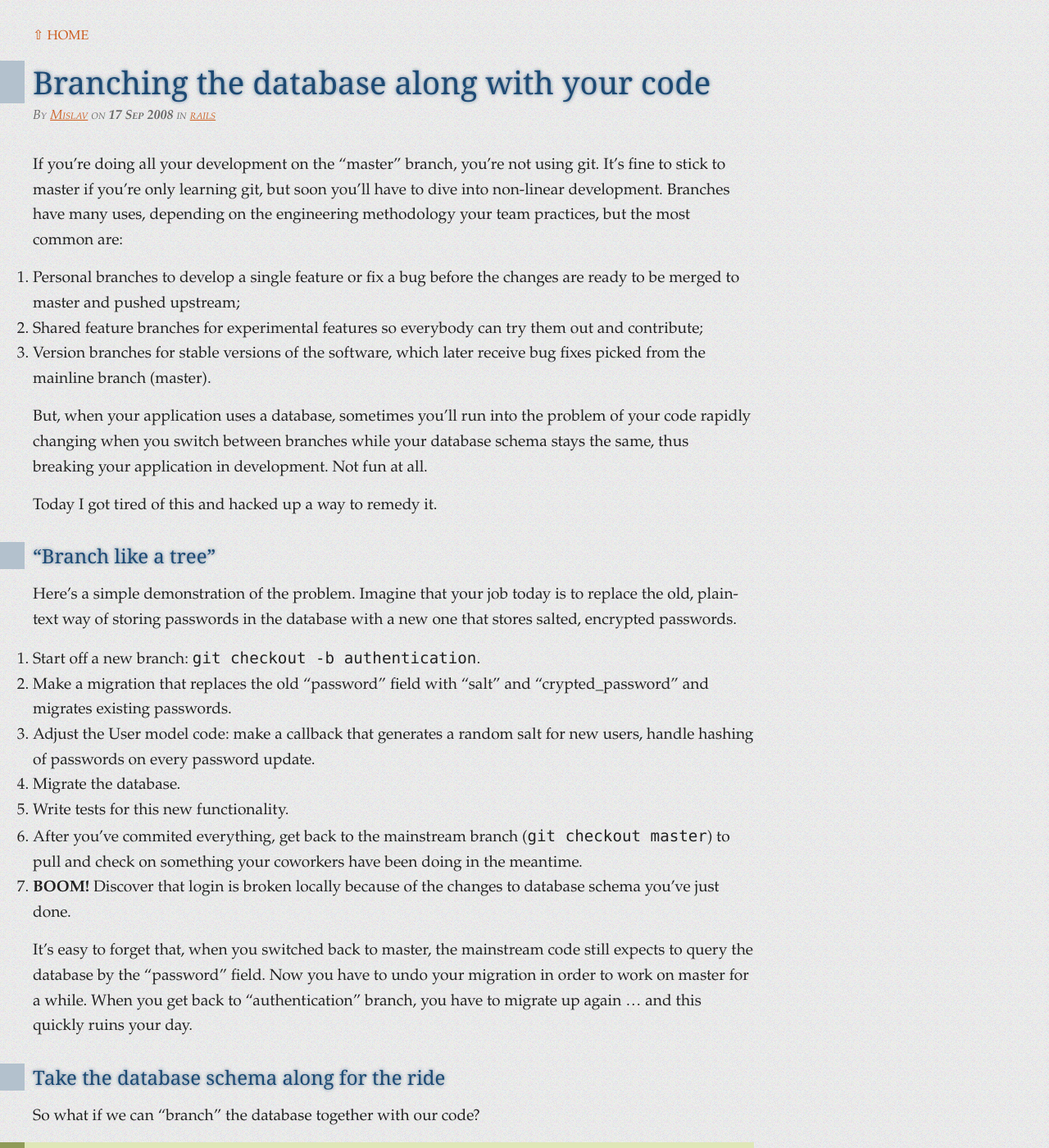
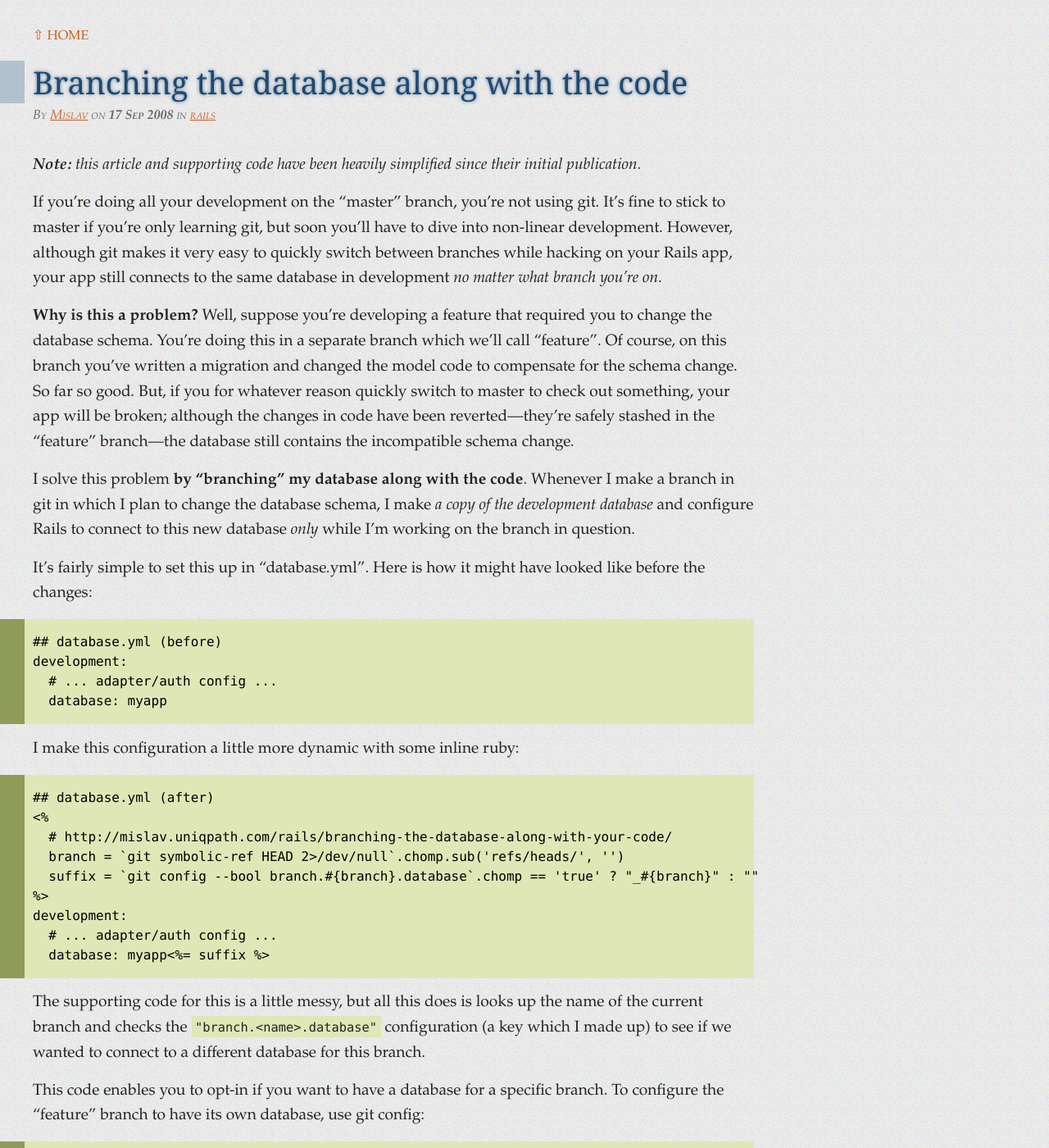
Before and after one commit to mislav/blog, a Jekyll site: the page built from rails/_posts/2008-09-17-branching-the-database-along-with-your-code.markdown, in a window 1280 px wide and 1400 px high. Shown: the whole window at 82% size. Built offline with Jekyll 4.4.1, drawn with Linux system fonts in a browser that asks for light colours; Markdown is read by kramdown in place of the engine named in the settings; some of the changed text lies outside the part shown.

Commit message:
simplify the article about branching the database

```diff
--- a/rails/_posts/2008-09-17-branching-the-database-along-with-your-code.markdown
+++ b/rails/_posts/2008-09-17-branching-the-database-along-with-your-code.markdown
@@ -1,85 +1,54 @@
 ---
 permalink: /rails/branching-the-database-along-with-your-code/
-title: Branching the database along with your code
+title: Branching the database along with the code
 layout: post
 category: rails
-description: A sample Rails configuration to enable moving your database along with your real branches.
+description: Simple Rails configuration to enable switching your database as you change branches.
 ---
 
-If you’re doing all your development on the “master” branch, you’re not using git. It’s fine to stick to master if you’re only learning git, but soon you’ll have to dive into non-linear development. Branches have many uses, depending on the engineering methodology your team practices, but the most common are:
+<i><strong>Note:</strong> this article and supporting code have been heavily simplified since their initial publication.</i>
 
-1. Personal branches to develop a single feature or fix a bug before the changes are ready to be merged to master and pushed upstream;
-2. Shared feature branches for experimental features so everybody can try them out and contribute;
-3. Version branches for stable versions of the software, which later receive bug fixes picked from the mainline branch (master).
+If you’re doing all your development on the “master” branch, you’re not using git. It’s fine to stick to master if you’re only learning git, but soon you’ll have to dive into non-linear development. However, although git makes it very easy to quickly switch between branches while hacking on your Rails app, your app still connects to the same database in development *no matter what branch you're on*.
 
-But, when your application uses a database, sometimes you’ll run into the problem of your code rapidly changing when you switch between branches while your database schema stays the same, thus breaking your application in development. Not fun at all.
+**Why is this a problem?** Well, suppose you're developing a feature that required you to change the database schema. You're doing this in a separate branch which we'll call "feature". Of course, on this branch you've written a migration and changed the model code to compensate for the schema change. So far so good. But, if you for whatever reason quickly switch to master to check out something, your app will be broken; although the changes in code have been reverted—they're safely stashed in the "feature" branch—the database still contains the incompatible schema change.
 
-Today I got tired of this and hacked up a way to remedy it.
+I solve this problem **by "branching" my database along with the code**. Whenever I make a branch in git in which I plan to change the database schema, I make *a copy of the development database* and configure Rails to connect to this new database *only* while I'm working on the branch in question.
 
-<h2 id="problem">&#8220;Branch like a tree&#8221;</h2>
+It's fairly simple to set this up in "database.yml". Here is how it might have looked like before the changes:
 
-Here’s a simple demonstration of the problem. Imagine that your job today is to replace the old, plain-text way of storing passwords in the database with a new one that stores salted, encrypted passwords.
+    ## database.yml (before)
+    development:
+      # ... adapter/auth config ...
+      database: myapp
 
-1. Start off a new branch: `git checkout -b authentication`.
-2. Make a migration that replaces the old “password” field with “salt” and “crypted_password” and migrates existing passwords.
-3. Adjust the User model code: make a callback that generates a random salt for new users, handle hashing of passwords on every password update.
-4. Migrate the database.
-5. Write tests for this new functionality.
-6. After you’ve commited everything, get back to the mainstream branch (`git checkout master`) to pull and check on something your coworkers have been doing in the meantime.
-7. **BOOM!** Discover that login is broken locally because of the changes to database schema you’ve just done.
+I make this configuration a little more dynamic with some inline ruby:
 
-It’s easy to forget that, when you switched back to master, the mainstream code still expects to query the database by the “password” field. Now you have to undo your migration in order to work on master for a while. When you get back to “authentication” branch, you have to migrate up again … and this quickly ruins your day.
+    ## database.yml (after)
+    <%
+      # http://mislav.uniqpath.com/rails/branching-the-database-along-with-your-code/
+      branch = `git symbolic-ref HEAD 2>/dev/null`.chomp.sub('refs/heads/', '')
+      suffix = `git config --bool branch.#{branch}.database`.chomp == 'true' ? "_#{branch}" : ""
+    %>
+    development:
+      # ... adapter/auth config ...
+      database: myapp<%= suffix %>
 
-<h2 id="solution">Take the database schema along for the ride</h2>
+The supporting code for this is a little messy, but all this does is looks up the name of the current branch and checks the `"branch.<name>.database"` configuration (a key which I made up) to see if we wanted to connect to a different database for this branch.
 
-So what if we can “branch” the database together with our code?
+This code enables you to opt-in if you want to have a database for a specific branch. To configure the "feature" branch to have its own database, use git config:
 
-    # start a new feature:
-    $ git checkout -b authentication
+    $ git config --bool branch.feature.database true
 
-    # mark that the branch should have its own database:
-    $ git config branch.authentication.database true
+And while on the "feature" branch, our app will connect to the "myapp_feature" database instead of "myapp". If you go back to master branch (or any other, for that matter) and your app will connect to "myapp", like before.
 
-    # branch the database (I'm using a Thor task for MySQL)
-    $ thor git:db:clone
+We still need to make a copy the development database. Rails makes it easy to create the new database:
 
-    # Now my app is switched to a new database called
-    # "myapp_development_authentication". I can make changes
-    # to its schema, because when I check out master I'm
-    # magically back on "myapp_development" again.
+    $ git checkout feature
+    $ rake db:create
+    # (created myapp_feature db)
 
-I found all this trivial to implement by subclassing Rails::Configuration and adding a bit of logic to the method that retrieves database configuration from “config/database.yml”. Simply make this tweak to your “environment.rb”:
+To initialize its schema, you either have to run `rake db:schema:load`, or copy everything (including data) from the current development database (example for MySQL):
 
-    # Bootstrap the Rails environment, frameworks, and default configuration
-    require File.join(File.dirname(__FILE__), 'boot')
-    require 'git_conf'
+    mysqldump -u root myapp | mysql -u root myapp_feature
 
-    Rails::Initializer.run(:process, GitConf.new) do |config|
-      # ...
-    end
-
-_Note: this solution is not tested with Rails versions prior to **2.1.1** and therefore might not work._
-
-You can find [full code for **GitConf** (and the Thor task for MySQL) on this gist][1]. Main functionality requires Grit (“mojombo-grit” gem from GitHub) to inspect the repository and Thor (“wycats-thor”) for the clone task.
-
-<h2 id="rebasing">Rebasing and merging</h2>
-
-The code above also allows for two concepts tightly related to branching: rebasing and merging. Turns out rebasing your branch is fairly easy:
-
-    $ git checkout master
-    $ git pull
-    $ git checkout authentication
-    $ git rebase master
-
-    # clone "myapp_development" into "myapp_development_authentication" again:
-    $ thor git:db:clone --force
-    $ rake db:migrate
-
-This destroys the data you may have entered while working on the “authentication” branch, but we’re in development anyway.
-
-Now, when you’re ready to merge changes from “authentication” to “master” of course there is no way to merge “myapp_development_authentication” database into “myapp_development”, but you only need the schema changes, right?
-
-Rails 2.1 features _timestamped migrations_ which are very convenient for non-linear development. Simply `git merge authentication` while on the master branch and run `rake db:migrate`. Rails will figure out what migrations have come from the merged branch and run them to bring you to the latest state of your database schema.
-
-
-[1]: http://gist.github.com/11264
+Finally, remember to restart the app server when switching branches to give Rails a chance to reconnect to a different database.
```
